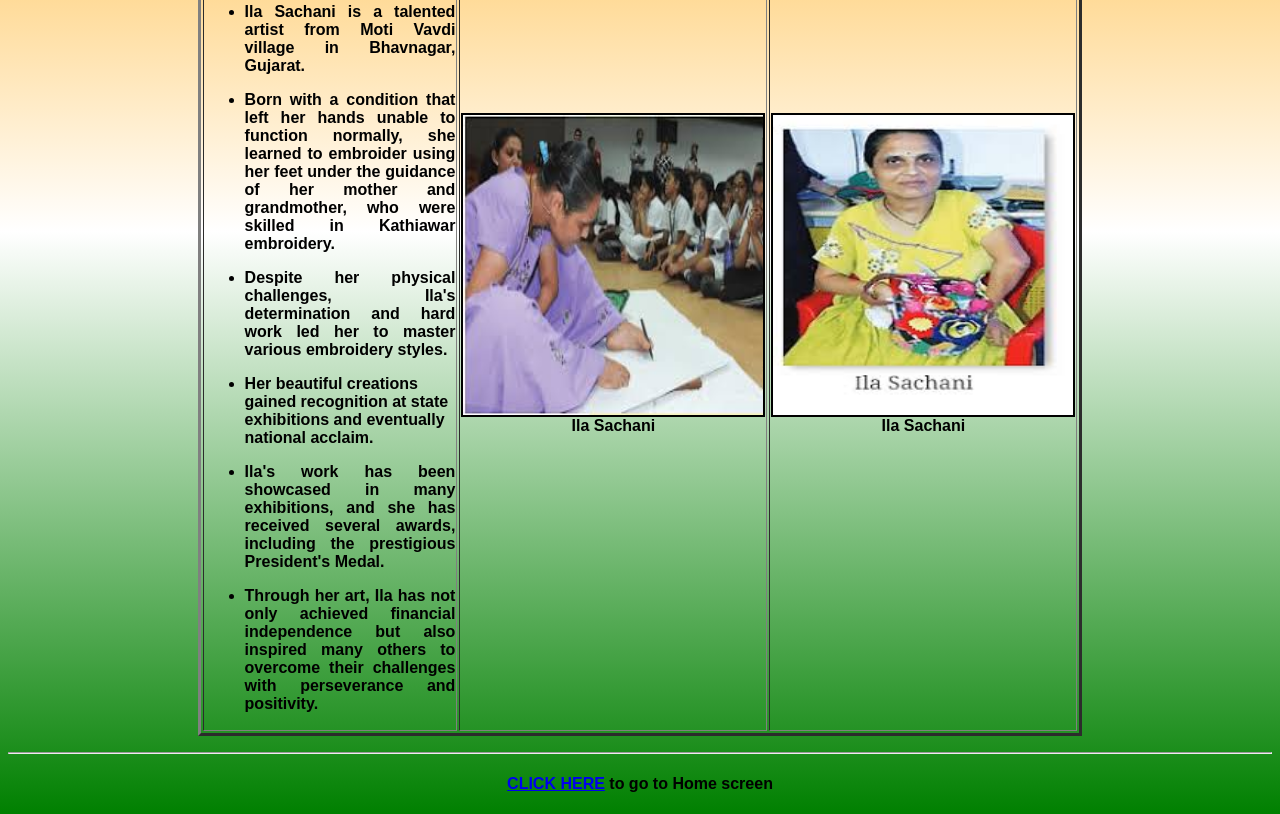
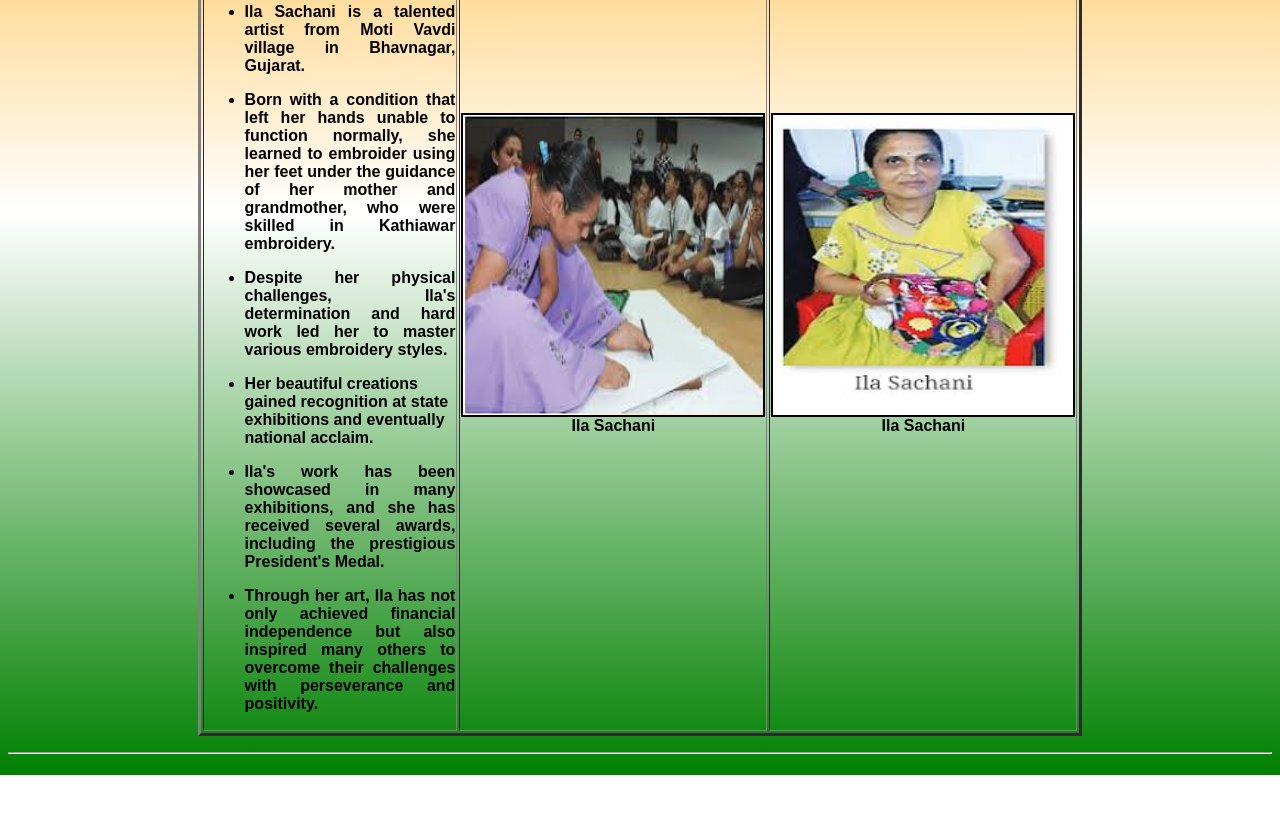
Before and after one commit to prishanahar/PrishaNahar_6C_IP2024, a plain HTML site: page English.html in a window 1280 px wide. Shown: the part 350-1164 px from the top of the page. After the commit the page ends 1125 px from the top, so only its background shows below. Drawn offline with Linux system fonts and the light colour scheme.

Commit message:
Update English.html

```diff
--- a/English.html
+++ b/English.html
@@ -97,8 +97,6 @@ background: linear-gradient(orange, white, green);
 <th> <img src ="Englishimage1.jpg" height ="300" width ="300" border ="2px"> <br> Ila Sachani</br></th>
 </tr>
 </table>
-
 <hr>
-<h4> <a href = "index.html"> CLICK HERE</a> to go to Home screen </h4>
 </body>
 </html>
```
